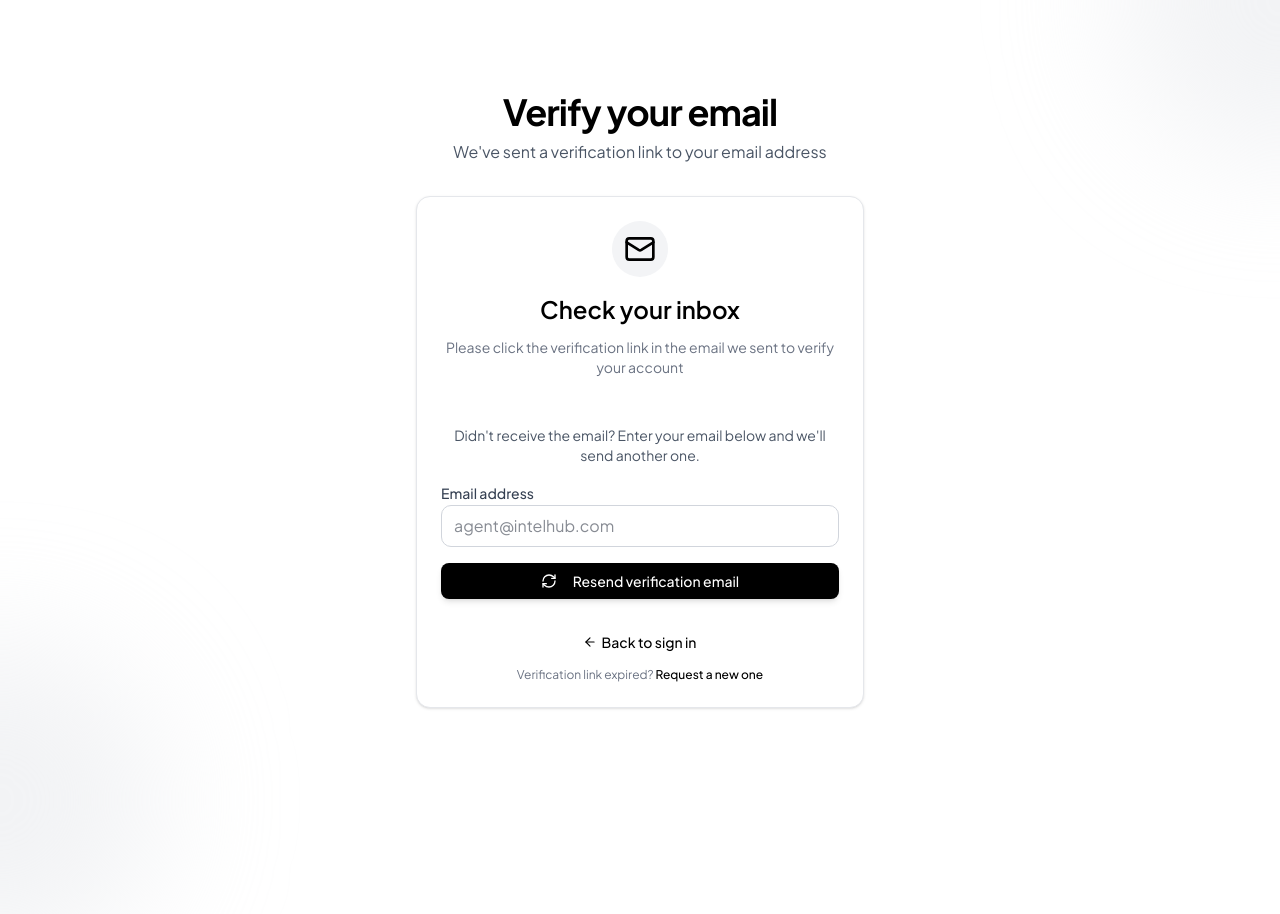
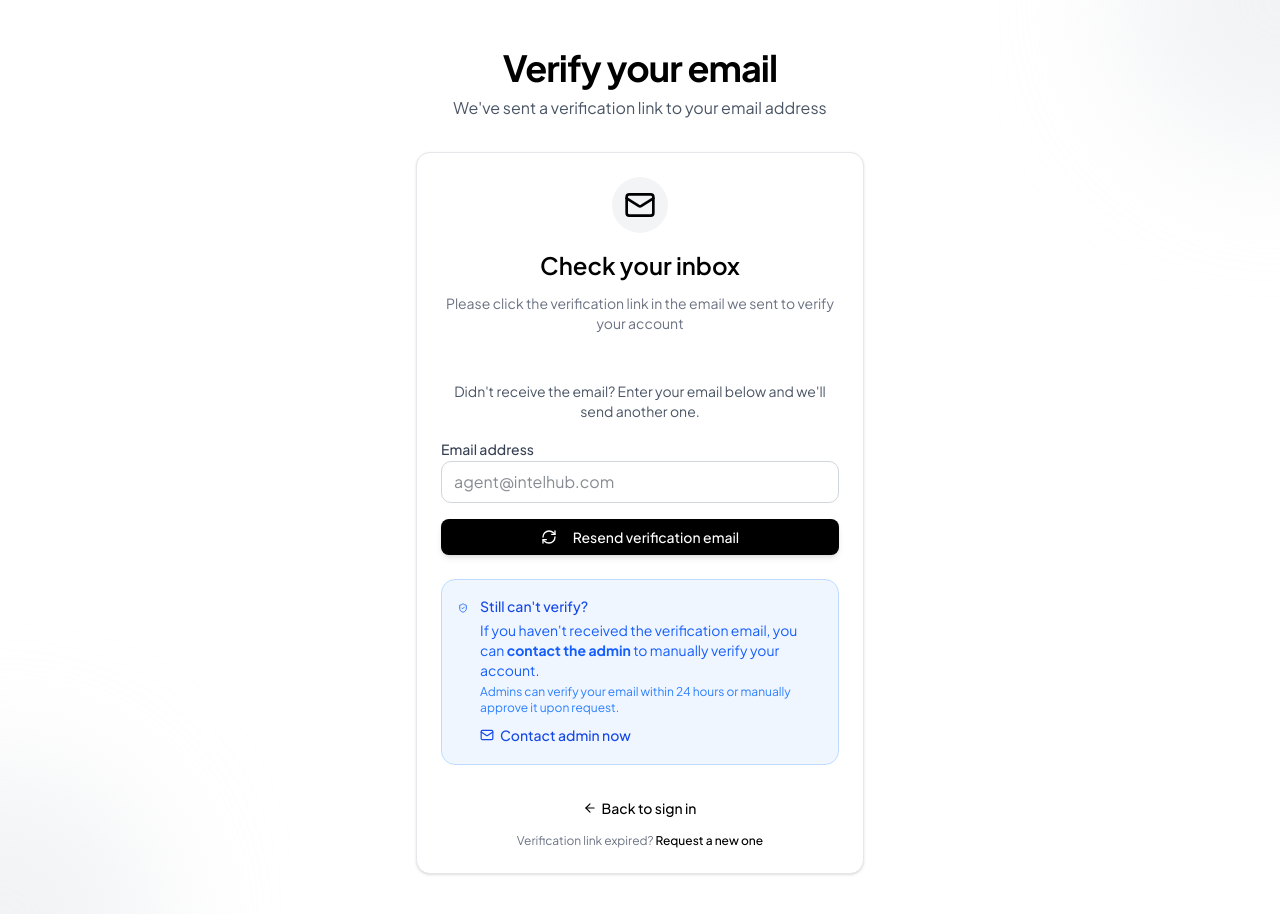
Before and after one commit to muhammadfaizan45890/NewLMS-Frontend, a React (Vite) app: page /verify in a window 1280 px wide. Shown: the top 914 px of the page. Built offline with nearby package versions, Linux system fonts and the light colour scheme.

Commit message:
Update VerifyEmail.jsx

```diff
--- a/src/pages/VerifyEmail.jsx
+++ b/src/pages/VerifyEmail.jsx
@@ -1,3 +1,198 @@
+// import React, { useState } from 'react';
+// import { Button } from '@/components/ui/button';
+// import {
+//   Card,
+//   CardContent,
+//   CardDescription,
+//   CardFooter,
+//   CardHeader,
+//   CardTitle,
+// } from '@/components/ui/card';
+// import { Alert, AlertDescription } from '@/components/ui/alert';
+// import { Loader2, Mail, RefreshCw, ArrowLeft } from 'lucide-react';
+// import { toast } from 'sonner';
+// import { Link, useNavigate, useLocation } from 'react-router-dom';
+// import axios from 'axios';
+// import API from '@/utils/api';
+
+// const VerifyEmail = () => {
+//   const navigate = useNavigate();
+//   const location = useLocation();
+//   const queryParams = new URLSearchParams(location.search);
+//   const initialEmail = queryParams.get('email') || '';
+
+//   const [email, setEmail] = useState(initialEmail);
+//   const [isLoading, setIsLoading] = useState(false);
+//   const [error, setError] = useState('');
+//   const [isResent, setIsResent] = useState(false);
+
+//   const validateEmail = (email) => {
+//     const re = /\S+@\S+\.\S+/;
+//     return re.test(email);
+//   };
+
+//   const handleResend = async (e) => {
+//     e.preventDefault();
+//     setError('');
+
+//     if (!email.trim()) {
+//       setError('Email address is required');
+//       return;
+//     }
+//     if (!validateEmail(email)) {
+//       setError('Please enter a valid email address');
+//       return;
+//     }
+
+//     try {
+//       setIsLoading(true);
+//       const res = await axios.post(`${API}/user/resend-verification`, { email });
+
+//       if (res.data.success) {
+//         toast.success(res.data.message || 'Verification email resent!');
+//         setIsResent(true);
+//         setTimeout(() => setIsResent(false), 5000);
+//       } else {
+//         setError(res.data.message || 'Failed to resend verification email');
+//       }
+//     } catch (err) {
+//       console.error('Resend error:', err);
+//       const message = err.response?.data?.message || 'Something went wrong. Please try again.';
+//       setError(message);
+//       toast.error(message);
+//     } finally {
+//       setIsLoading(false);
+//     }
+//   };
+
+//   return (
+//     <div className="relative min-h-screen w-full flex items-center justify-center px-4 py-12 sm:px-6 lg:px-8 bg-white dark:bg-black">
+//       {/* Decorative gradient blobs – subtle gray tones */}
+//       <div className="absolute -top-40 -right-40 w-80 h-80 bg-gray-200/50 dark:bg-gray-800/50 rounded-full blur-3xl" />
+//       <div className="absolute -bottom-40 -left-40 w-80 h-80 bg-gray-200/50 dark:bg-gray-800/50 rounded-full blur-3xl" />
+
+//       <div className="relative w-full max-w-md space-y-8">
+//         {/* Header */}
+//         <div className="text-center space-y-2">
+//           <h1 className="text-3xl font-bold tracking-tight text-black dark:text-white sm:text-4xl">
+//             Verify your email
+//           </h1>
+//           <p className="text-gray-600 dark:text-gray-400">
+//             We've sent a verification link to your email address
+//           </p>
+//         </div>
+
+//         {/* Card */}
+//         <Card className="w-full border border-gray-200 dark:border-gray-800 shadow-sm bg-white dark:bg-black">
+//           <CardHeader className="space-y-1 pb-6">
+//             <div className="flex justify-center mb-2">
+//               <div className="rounded-full bg-gray-100 dark:bg-gray-800 p-3">
+//                 <Mail className="h-8 w-8 text-black dark:text-white" />
+//               </div>
+//             </div>
+//             <CardTitle className="text-2xl text-center text-black dark:text-white">
+//               Check your inbox
+//             </CardTitle>
+//             <CardDescription className="text-center text-gray-500 dark:text-gray-400">
+//               Please click the verification link in the email we sent to verify your account
+//             </CardDescription>
+//           </CardHeader>
+
+//           <CardContent className="space-y-4">
+//             {error && (
+//               <Alert variant="destructive" className="border-red-200 bg-red-50 dark:border-red-800 dark:bg-red-950/30">
+//                 <AlertDescription className="text-red-700 dark:text-red-400">{error}</AlertDescription>
+//               </Alert>
+//             )}
+
+//             {isResent && (
+//               <Alert className="border-gray-300 bg-gray-50 dark:border-gray-700 dark:bg-gray-900/50">
+//                 <AlertDescription className="text-gray-800 dark:text-gray-200">
+//                   Verification email resent successfully! Please check your inbox.
+//                 </AlertDescription>
+//               </Alert>
+//             )}
+
+//             <div className="space-y-2 text-center">
+//               <p className="text-sm text-gray-600 dark:text-gray-400">
+//                 Didn't receive the email? Enter your email below and we'll send another one.
+//               </p>
+//             </div>
+
+//             <form onSubmit={handleResend} className="space-y-4">
+//               <div className="space-y-2">
+//                 <label htmlFor="email" className="text-sm font-medium text-gray-700 dark:text-gray-300">
+//                   Email address
+//                 </label>
+//                 <input
+//                   id="email"
+//                   type="email"
+//                   value={email}
+//                   onChange={(e) => {
+//                     setEmail(e.target.value);
+//                     if (error) setError('');
+//                     if (isResent) setIsResent(false);
+//                   }}
+//                   placeholder="agent@intelhub.com"
+//                   disabled={isLoading}
+//                   className="w-full px-3 py-2 rounded-lg border border-gray-300 dark:border-gray-700 bg-white dark:bg-black text-gray-900 dark:text-white focus:border-black dark:focus:border-white focus:ring-2 focus:ring-black/20 dark:focus:ring-white/20 outline-none transition-colors disabled:opacity-60"
+//                   required
+//                 />
+//               </div>
+
+//               <Button
+//                 type="submit"
+//                 disabled={isLoading}
+//                 className="w-full bg-black hover:bg-gray-800 dark:bg-white dark:hover:bg-gray-200 text-white dark:text-black shadow-md hover:shadow-lg transition-all duration-200 active:scale-[0.98]"
+//               >
+//                 {isLoading ? (
+//                   <>
+//                     <Loader2 className="mr-2 h-4 w-4 animate-spin" />
+//                     Sending...
+//                   </>
+//                 ) : (
+//                   <>
+//                     <RefreshCw className="mr-2 h-4 w-4" />
+//                     Resend verification email
+//                   </>
+//                 )}
+//               </Button>
+//             </form>
+//           </CardContent>
+
+//           <CardFooter className="flex flex-col gap-3 pt-2">
+//             <div className="text-center">
+//               <Link
+//                 to="/login"
+//                 className="inline-flex items-center gap-1 text-sm font-medium text-black dark:text-white hover:text-gray-700 dark:hover:text-gray-300 hover:underline"
+//               >
+//                 <ArrowLeft className="h-3.5 w-3.5" />
+//                 Back to sign in
+//               </Link>
+//             </div>
+//             <p className="text-xs text-center text-gray-500 dark:text-gray-400">
+//               Verification link expired?{' '}
+//               <button
+//                 onClick={handleResend}
+//                 disabled={isLoading}
+//                 className="text-black dark:text-white hover:underline font-medium disabled:opacity-50"
+//               >
+//                 Request a new one
+//               </button>
+//             </p>
+//           </CardFooter>
+//         </Card>
+//       </div>
+//     </div>
+//   );
+// };
+
+// export default VerifyEmail;
+
+
+
+
+
 import React, { useState } from 'react';
 import { Button } from '@/components/ui/button';
 import {
@@ -9,7 +204,7 @@ import {
   CardTitle,
 } from '@/components/ui/card';
 import { Alert, AlertDescription } from '@/components/ui/alert';
-import { Loader2, Mail, RefreshCw, ArrowLeft } from 'lucide-react';
+import { Loader2, Mail, RefreshCw, ArrowLeft, ShieldCheck } from 'lucide-react';
 import { toast } from 'sonner';
 import { Link, useNavigate, useLocation } from 'react-router-dom';
 import axios from 'axios';
@@ -158,6 +353,34 @@ const VerifyEmail = () => {
                 )}
               </Button>
             </form>
+
+            {/* ===== NEW: Admin verification assistance ===== */}
+            <div className="mt-6 rounded-xl border border-blue-200 dark:border-blue-800 bg-blue-50 dark:bg-blue-950/20 p-4">
+              <div className="flex items-start gap-3">
+                <ShieldCheck className="h-5 w-5 text-blue-600 dark:text-blue-400 mt-0.5" />
+                <div className="space-y-1">
+                  <p className="text-sm font-medium text-blue-700 dark:text-blue-300">
+                    Still can't verify?
+                  </p>
+                  <p className="text-sm text-blue-600 dark:text-blue-400">
+                    If you haven't received the verification email, you can{' '}
+                    <strong>contact the admin</strong> to manually verify your account.
+                  </p>
+                  <p className="text-xs text-blue-500 dark:text-blue-500 mt-1">
+                    Admins can verify your email within 24 hours or manually approve it upon request.
+                  </p>
+                  <div className="mt-2">
+                    <a
+                      href="mailto:admin@yourdomain.com?subject=Email%20Verification%20Help"
+                      className="inline-flex items-center gap-1.5 text-sm font-medium text-blue-700 dark:text-blue-300 hover:underline"
+                    >
+                      <Mail className="h-3.5 w-3.5" />
+                      Contact admin now
+                    </a>
+                  </div>
+                </div>
+              </div>
+            </div>
           </CardContent>
 
           <CardFooter className="flex flex-col gap-3 pt-2">
```
